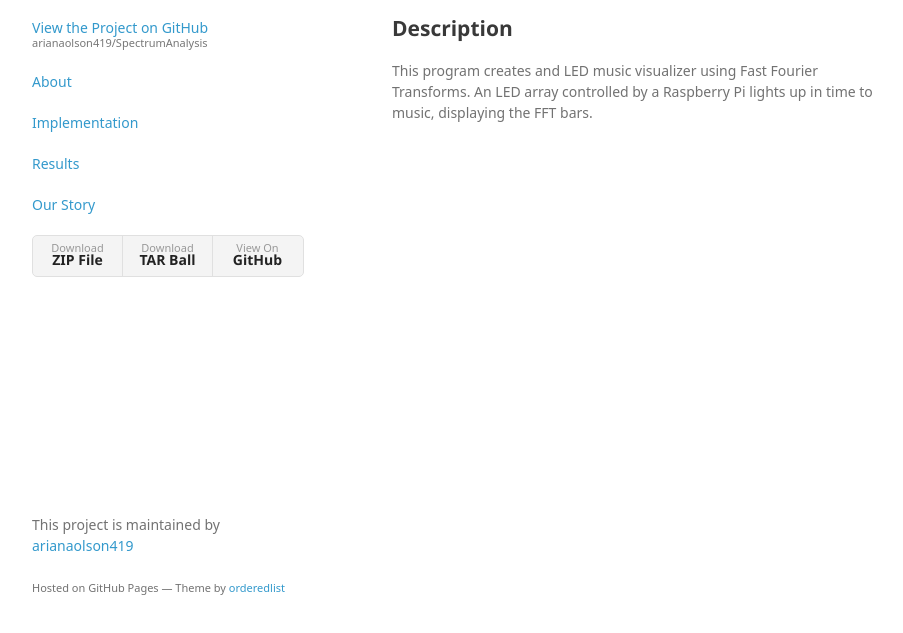
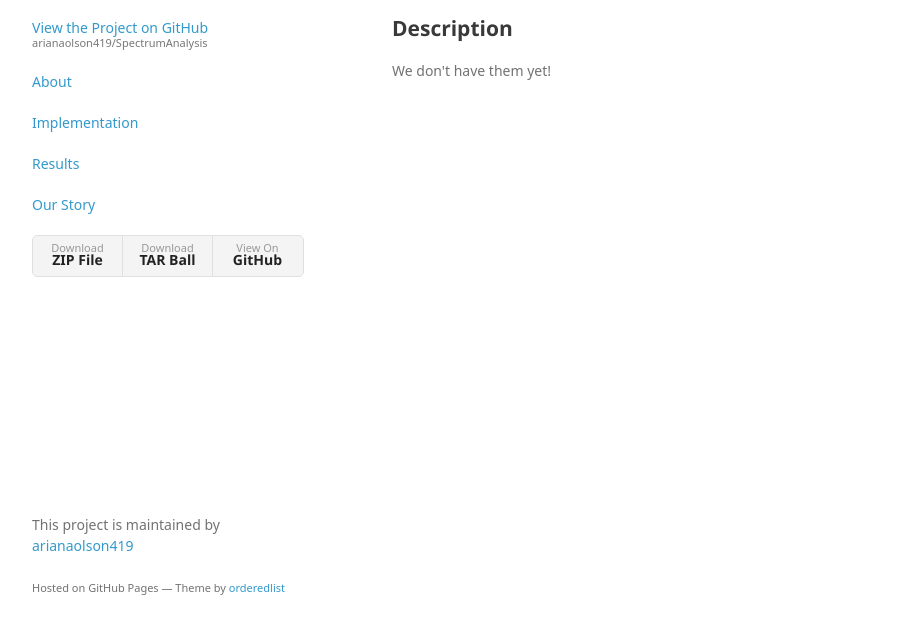
Before and after one commit to arianaolson419/SpectrumAnalysis, a plain HTML site: page results.html in a window 1280 px wide. Shown: the part 133-766 px from the top of the page, without its empty margins (178-1081 px from the left). Drawn offline with Linux system fonts and the light colour scheme; a web font is replaced by a local one.

Commit message:
still gotta fix formatting stuff

```diff
--- a/results.html
+++ b/results.html
@@ -49,7 +49,7 @@
 <h2>
 <a id="description" class="anchor" href="#description" aria-hidden="true"><span aria-hidden="true" class="octicon octicon-link"></span></a>Description</h2>
 
-<p>This program creates and LED music visualizer using Fast Fourier Transforms. An LED array controlled by a Raspberry Pi lights up in time to music, displaying the FFT bars.</p>
+<p>We don't have them yet!</p>
 
       </section>
       <footer>
```
